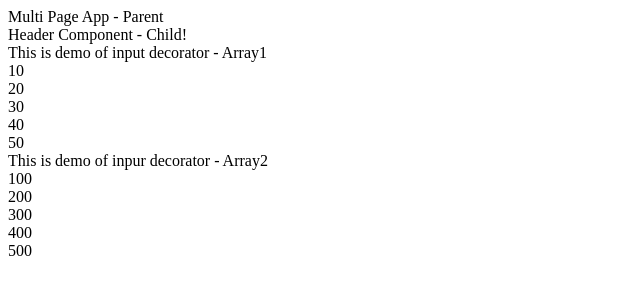
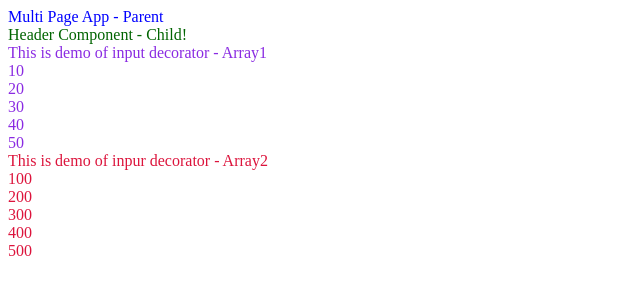
Before and after one commit to gouthamraj020102/angularProjects, an Angular app in the folder multi-page-app/: page / in a window 1280 px wide. Shown: the top 300 px of the page, without its empty margins (0-640 px from the left). Built offline with nearby package versions, Linux system fonts and the light colour scheme.

Commit message:
Added styles to the template

```diff
--- a/multi-page-app/src/app/app.component.css
+++ b/multi-page-app/src/app/app.component.css
@@ -0,0 +1,6 @@
+.parent-title {
+    color: blue;
+}
+.header-title {
+    color: darkgreen;
+}
--- a/multi-page-app/src/app/app.component.html
+++ b/multi-page-app/src/app/app.component.html
@@ -1,10 +1,12 @@
-{{ title }}
-<div>
-  <app-header [childMessage]="parentMessage"></app-header>
+<div class="parent-title">
+  {{ title }}
 </div>
 <div>
-  <app-header [data]="data1" [array]="array1"></app-header>
+  <app-header class="header-title" [childMessage]="parentMessage"></app-header>
 </div>
 <div>
-  <app-header [data]="data2" [array]="array2"></app-header>
+  <app-header style="color: blueviolet" [data]="data1" [array]="array1"></app-header>
 </div>
+<div>
+  <app-header style="color: crimson;" [data]="data2" [array]="array2"></app-header>
+</div>
```
